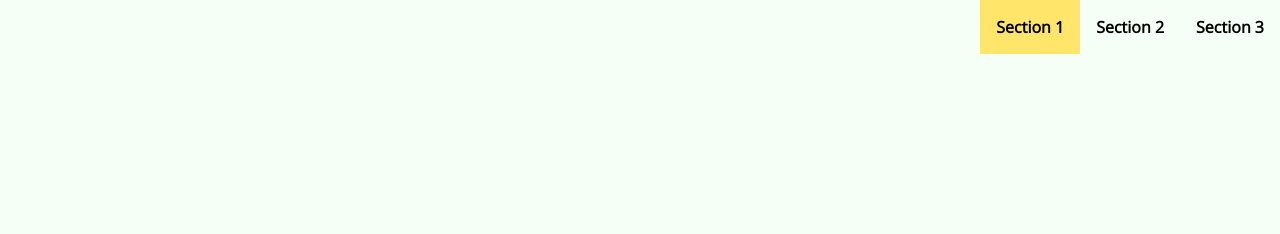
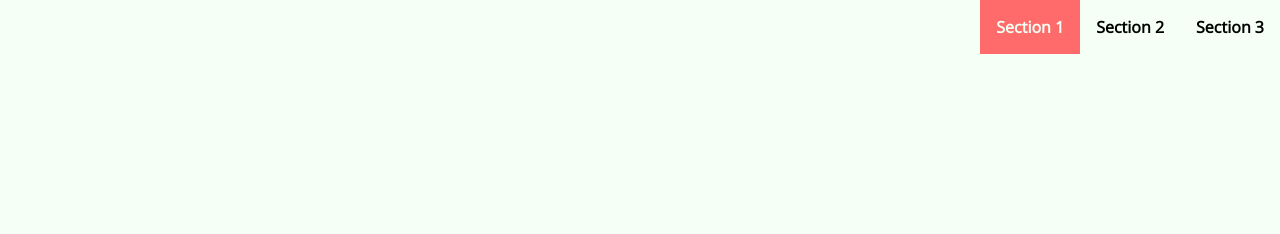
Before and after one commit to PabloAsencio/landing-page, a plain HTML site: page index.html in a window 1280 px wide. Shown: the top 234 px of the page. Drawn offline with nearby package versions, Linux system fonts and the light colour scheme.

Commit message:
feat: Add proper hover and focus effects to menu links

```diff
--- a/css/styles.css
+++ b/css/styles.css
@@ -13,8 +13,8 @@
     --on-color: #000;
     --on-color-inactive: #ccc;
     --color-background: hsla(120, 100%, 98%, 1);
+    --color-primary: hsla(50, 100%, 71%, 1);
     --color-secondary: hsla(0, 100%, 71%, 1);
-    --color-primary: hsla(50, 100%, 71%, 1);
 }
 
 /* ---- Base Rules ---- */
@@ -200,6 +200,7 @@ section {
     color: #000;
 }
 
+.navbar__menu .menu__link:focus,
 .navbar__menu .menu__link:hover {
     background: var(--color-primary);
     color: var(--on-color);
@@ -285,10 +286,13 @@ section.your-active-class p {
     color: var(--on-color);
 }
 
-.link--active {
-    background-color: var(--color-primary);
+.menu__link.link--active {
+    background-color: var(--color-secondary);
+    color: var(--color-background);
 }
 
+.menu__link.menu__link.link--active:focus,
 .menu__link.link--active:hover {
     background-color: var(--color-secondary);
+    color: var(--on-color);
 }
```
